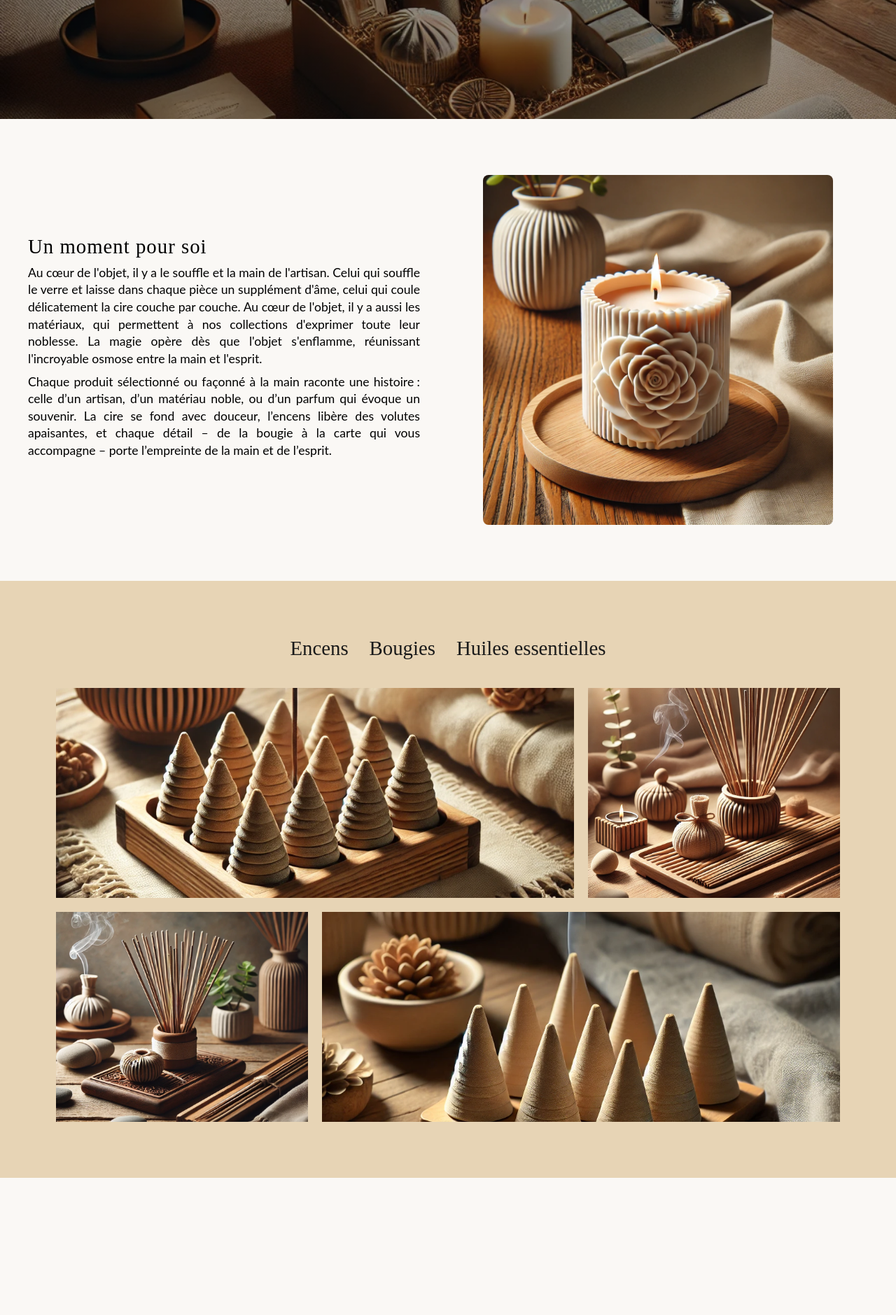
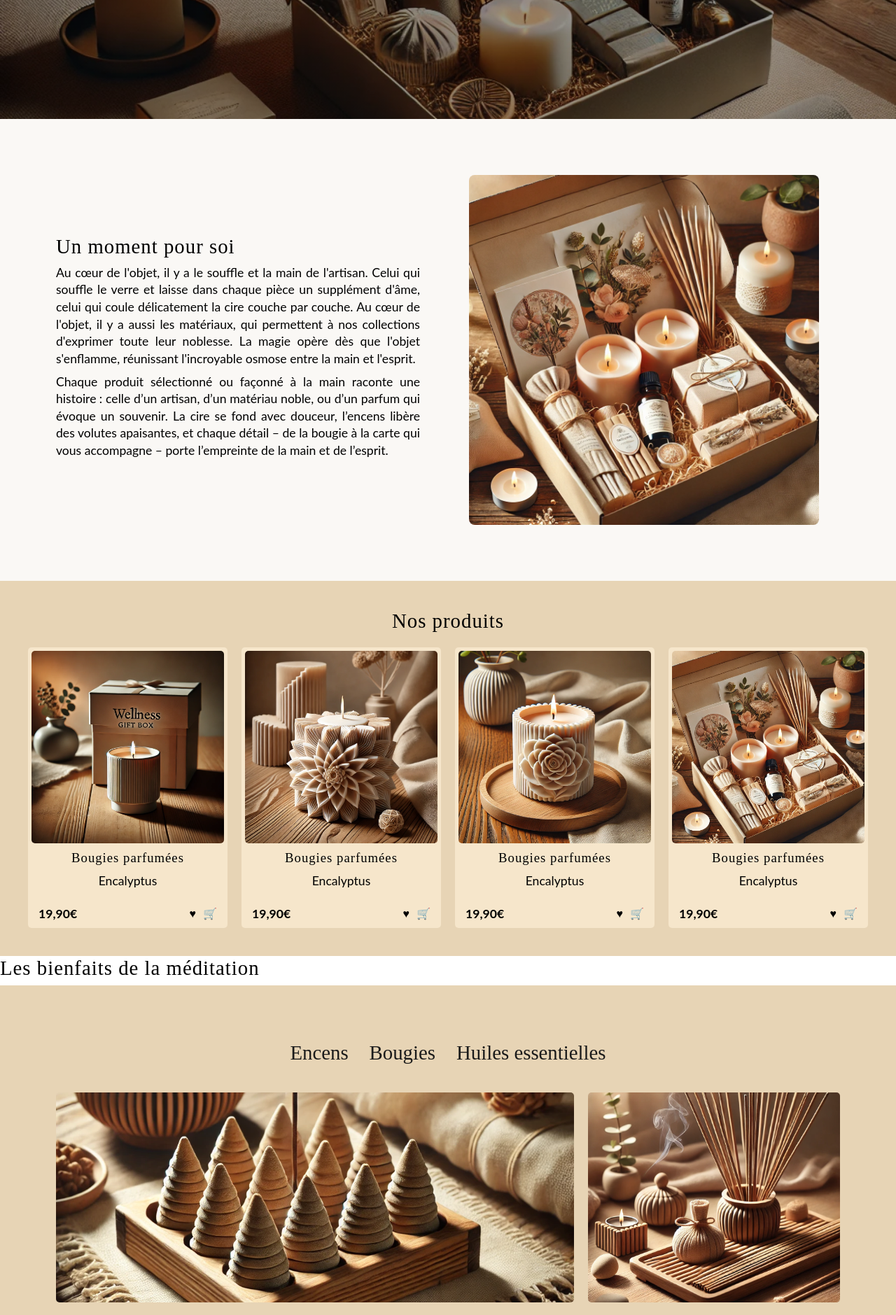
Before and after one commit to PNJ-Max/zeno, a PHP site: page / in a window 1280 px wide. Shown: the part 558-2437 px from the top of the page at 70% size. Before the commit the page ends 2241 px from the top, so only its background shows below. Run offline with PHP 8.4, Linux system fonts and the light colour scheme; some web fonts are replaced.

Commit message:
Section produits + modifs générales

```diff
--- a/index.html
+++ b/index.html
@@ -25,7 +25,9 @@
             </ul>
         </nav>
 
-        <div class="ecommerce-icons"></div>  <!-- Section e-commerce future-->
+        <div class="ecommerce-icons">
+            <!-- Section icones e-commerce future-->
+        </div>
     </header>
 
         <!-- Section Hero -->
@@ -46,9 +48,79 @@
                 <p>Chaque produit sélectionné ou façonné à la main raconte une histoire : celle d’un artisan, d’un matériau noble, ou d’un parfum qui évoque un souvenir. La cire se fond avec douceur, l’encens libère des volutes apaisantes, et chaque détail – de la bougie à la carte qui vous accompagne – porte l’empreinte de la main et de l’esprit.</p>
             </div>
             <div class="photo-description">
-                <img src="images/DALL·E 2024-11-29 18.43.48 - A decorative candle without a container, sculpted in an artistic design such as a spiral, flower, or geometric shape. The candle is placed on a wooden.webp" alt="Photo de boîte zeno">
+                <img src="images/bougies-1.webp" alt="Photo de boîte zeno">
             </div>
         </div>
+    </section>
+
+    <section id="products">
+        <div>
+            <h2>Nos produits</h2>
+        </div>
+        <div class="product-list">
+            <div class=" product-item">
+                <img src="images/bougies-2.webp" alt="Bougies Zeno">
+                <h3>Bougies parfumées</h3>
+                <p>Encalyptus</p>
+                <div class="product-meta">
+                    <span class="price">19,90€</span>
+                    <div class="icons">
+                        <span class="icon-heart">♥</span>
+                        <span class="icon-cart">🛒</span>
+                    </div>
+                </div>
+            </div>
+
+            <div class=" product-item">
+                <img src="images/bougies-3.webp" alt="Bougies Zeno">
+                <h3>Bougies parfumées</h3>
+                <p>Encalyptus</p>
+                <div class="product-meta">
+                    <span class="price">19,90€</span>
+                    <div class="icons">
+                        <span class="icon-heart">♥</span>
+                        <span class="icon-cart">🛒</span>
+                    </div>
+                </div>
+            </div>
+
+            <div class=" product-item">
+                <img src="images/bougies-4.webp" alt="Bougies Zeno">
+                <h3>Bougies parfumées</h3>
+                <p>Encalyptus</p>
+                <div class="product-meta">
+                    <span class="price">19,90€</span>
+                    <div class="icons">
+                        <span class="icon-heart">♥</span>
+                        <span class="icon-cart">🛒</span>
+                    </div>
+                </div>
+            </div>
+
+            <div class=" product-item">
+                <img src="images/bougies-1.webp" alt="Bougies Zeno">
+                <h3>Bougies parfumées</h3>
+                <p>Encalyptus</p>
+                <div class="product-meta">
+                    <span class="price">19,90€</span>
+                    <div class="icons">
+                        <span class="icon-heart">♥</span>
+                        <span class="icon-cart">🛒</span>
+                    </div>
+                </div>
+            </div>
+        </div>
+    </section>
+
+    <section>
+        <div>
+            <!-- Vidéo -->
+        </div>
+        <div>
+            <h2>Les bienfaits de la méditation</h2>
+            <p></p>
+        </div>
+
     </section>
 
     <section id="galerie">
--- a/styles.css
+++ b/styles.css
@@ -1,6 +1,7 @@
 * {
     margin: 0;
     padding: 0;
+    box-sizing: border-box;
 }
 /* Palette de couleur */
 :root {
@@ -114,6 +115,10 @@ nav ul {
 }
 
 /* Section description */
+#description {
+    background-color: var(--zeno-blanc);
+    padding: 60px 0;
+}
 
 .container-description {
     max-width: 1200px;
@@ -124,11 +129,6 @@ nav ul {
     margin: 0 auto;
     padding: 0 40px;
 
-}
-
-#description {
-    background-color: var(--zeno-blanc);
-    padding: 60px 0;
 }
 
 .text-description {
@@ -153,7 +153,7 @@ nav ul {
 /* 📱 Responsive : empile texte + image sur mobile */
 @media screen and (max-width: 768px) {
 
-    .container {
+    .container-description {
       flex-direction: column;
       padding: 0 20px;
     }
@@ -177,6 +177,84 @@ nav ul {
     }
   }
 
+  /* Section Produits - remplacer avec php dans le futur */
+
+#products {
+    background-color: var(--zeno-beige);
+    padding: 40px;
+}
+
+#products h2 {
+    text-align: center;
+    margin-bottom: 20px;
+}
+
+.product-list {
+    display: flex;
+    flex-wrap: wrap;
+    justify-content: center;
+    align-items: stretch;
+    width: 100%;
+    margin: 0 auto;
+    gap: 20px;
+    max-width: 1200px;
+
+
+}
+
+.product-item {
+    width: calc(25% - 15px); /* laisse de l’espace pour les gaps */
+    background-color: var(--zeno-beige-clair);
+    display: flex;
+    flex-direction: column;
+    padding: 5px;
+    text-align: center;
+    border-radius: 5px;
+    gap: 10px;
+    height: 100%;
+}
+
+.product-item img {
+    width: 100%;
+    height: auto;
+    border-radius: 5px;
+  }
+
+.product-meta {
+    display: flex;
+    justify-content: space-between;
+    align-items: center;
+    margin: 5px 10px;
+
+}
+
+.product-meta .price {
+    font-size: 1.1rem;
+    font-weight: bold;
+
+}
+
+.product-meta .icons {
+    display: flex;
+    gap: 10px;
+}
+
+.product-meta .icons {
+    cursor: pointer;
+}
+
+@media screen and (max-width: 1024px) {
+    .product-item {
+      width: calc(50% - 20px); /* 2 colonnes */
+    }
+  }
+
+  @media screen and (max-width: 768px) {
+    .product-item {
+      width: 100%; /* 1 colonne */
+    }
+  }
+
   /* Section galerie */
 #galerie {
     background-color: var(--zeno-beige);
@@ -188,7 +266,6 @@ nav ul {
       padding: 80px;
     }
   }
-
 
 .categorie-switcher {
     display: flex;
@@ -219,13 +296,13 @@ nav ul {
 
 }
 
-/* Image 1 et 4 prennent plus de largeur */
 .galerie-item1, .galerie-item4  {
-    grid-column: span 2;
+    grid-column: span 2;        /* Image 1 et 4 prennent plus de largeur */
 }
 
 .galerie-container img {
     width: 100%;
     height: 100%;
     object-fit: cover;
+    border-radius: 5px;
 }
```
Also changed, not shown: images/bougies-1.webp (renamed from images/DALL·E 2024-11-29 18.26.19 - A beautiful wellness gift box displayed on a wooden table. Inside the box are two elegant candles, a set of incense sticks with matching cones, a smal.webp), images/bougies-2.webp (renamed from images/DALL·E 2024-11-29 18.42.57 - A single elegant candle from a wellness gift box, displayed on a wooden surface. The candle is in a simple, stylish container, emitting a warm, soft g.webp), images/bougies-3.webp (renamed from images/DALL·E 2024-11-29 18.43.38 - A decorative candle without a container, sculpted in an artistic design such as a spiral, flower, or geometric shape. The candle is placed on a wooden.webp), images/bougies-4.webp (renamed from images/DALL·E 2024-11-29 18.43.48 - A decorative candle without a container, sculpted in an artistic design such as a spiral, flower, or geometric shape. The candle is placed on a wooden.webp).
